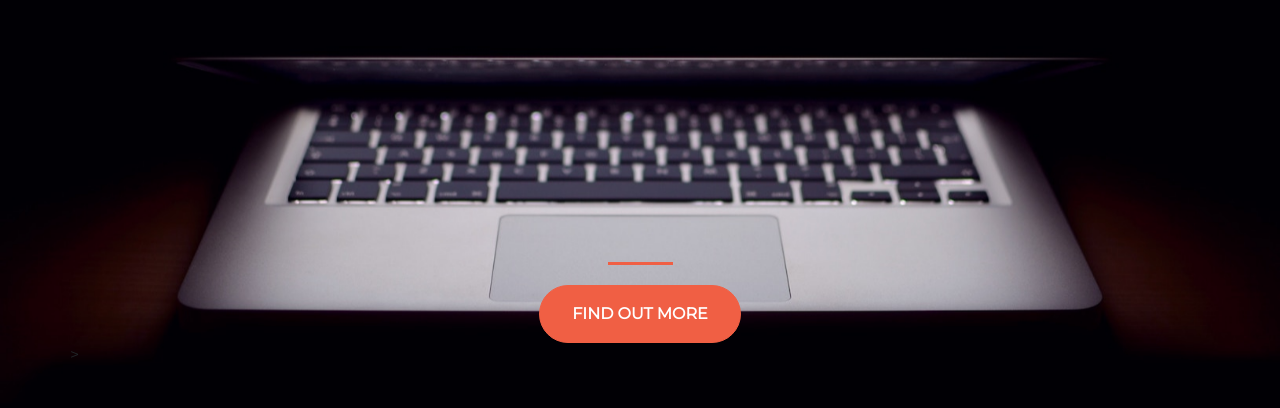
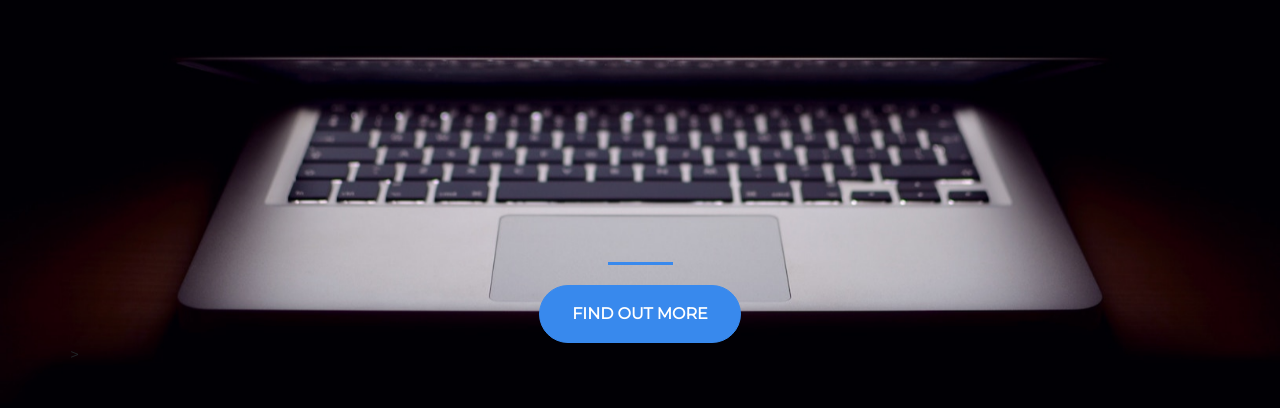
Before and after one commit to Giv-08/start-up-of-the-year, a plain HTML site: page index.html in a window 1280 px wide. Shown: the part 256-664 px from the top of the page. Drawn offline with nearby package versions, Linux system fonts and the light colour scheme.

Commit message:
changed to blue

```diff
--- a/style.css
+++ b/style.css
@@ -17,7 +17,7 @@ hr {
   margin: 20px auto;
   text-align: center;
   border-width: 3px;
-  color: #f05f44;
+  color: #3889ed;
   max-width: 65px;
   opacity: 1;
 }
@@ -30,12 +30,12 @@ hr {
   text-transform: uppercase;
 }
 .btn-primary {
-  background-color: #f05f44;
-  border-color: #f05f44;
+  background-color: #3889ed;
+  border-color: #3889ed;
 }
 .btn-primary:hover {
-  background-color: #ee4b08;
-  border-color: #ee4b08;
+  background-color: #3889ed;
+  border-color: #3889ed;
   border-width: 4px;
 }
 .btn-x1 {
```
Also changed, not shown: 1 other file.
